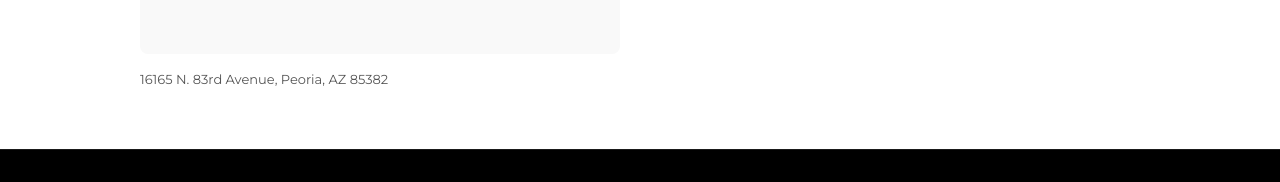
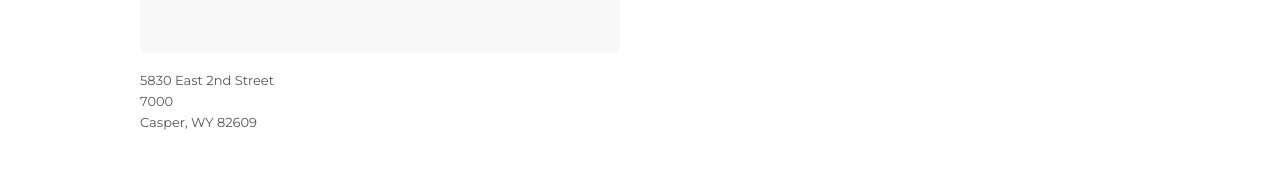
Before and after one commit to rosegoldcruz/legacy-ironvault, a Next.js app: page / in a window 1280 px wide. Shown: the part 9395-9577 px from the top of the page. Built offline with nearby package versions, Linux system fonts and the light colour scheme.

Commit message:
Update contact address and Google Maps location
Co-authored-by: rosegoldcruz <206473356+rosegoldcruz@users.noreply.github.com>

```diff
--- a/app/components/ContactSection.tsx
+++ b/app/components/ContactSection.tsx
@@ -14,13 +14,17 @@ export default function ContactSection() {
           <div style={{ padding: 20, background: '#f9f9f9', borderRadius: 8 }}>
             <Image src="/IVT/ivt-black.png" alt="IVT MEDIA GROUP" width={300} height={100} style={{ width: '100%', height: 'auto', display: 'block' }} />
           </div>
-          <div style={{ marginTop: 16, fontFamily: 'Montserrat, sans-serif', fontSize: 13, color: '#555' }}>
-            16165 N. 83rd Avenue, Peoria, AZ 85382
+          <div style={{ marginTop: 16, fontFamily: 'Montserrat, sans-serif', fontSize: 13, color: '#555', lineHeight: 1.6 }}>
+            5830 East 2nd Street
+            <br />
+            7000
+            <br />
+            Casper, WY 82609
           </div>
         </div>
         <div style={{ borderRadius: 8, overflow: 'hidden', border: '1px solid #ddd', width: '100%' }}>
           <iframe
-            src="https://www.google.com/maps/embed?pb=!1m18!1m12!1m3!1d3324.5!2d-112.2374!3d33.6445!2m3!1f0!2f0!3f0!3m2!1i1024!2i768!4f13.1!3m3!1m2!1s0x872b67b4b4b4b4b4%3A0x0!2s16165+N+83rd+Ave%2C+Peoria%2C+AZ+85382!5e0!3m2!1sen!2sus!4v1"
+            src="https://www.google.com/maps?q=5830+East+2nd+Street+7000+Casper+WY+82609&output=embed"
             width="100%"
             height="220"
             style={{ border: 0, display: 'block', width: '100%', maxWidth: '100%', height: 220 }}
```
